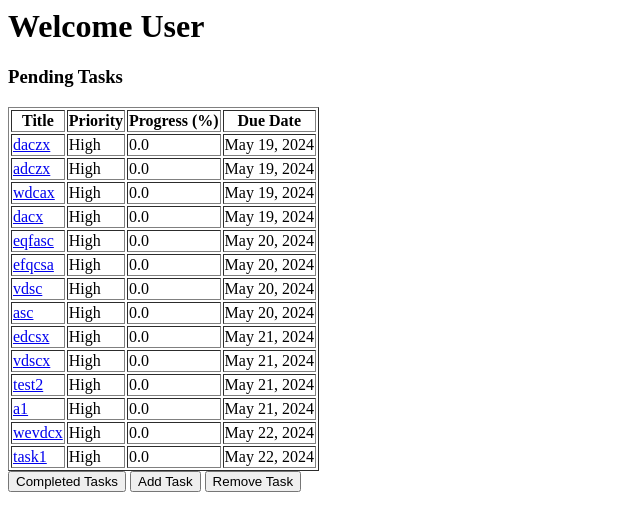
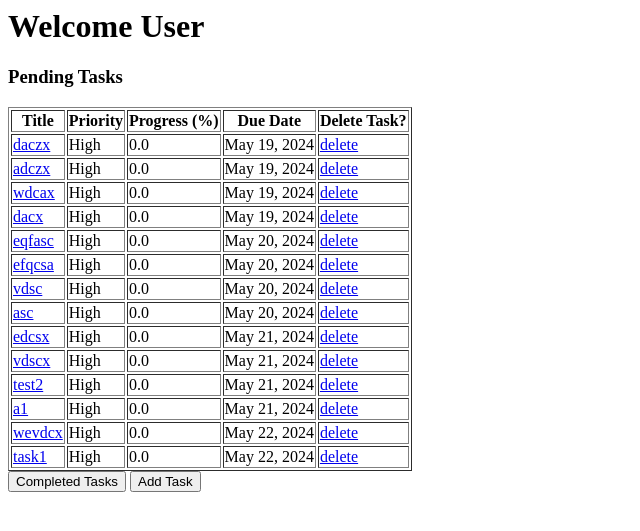
Before and after one commit to husainasad/TeamMate, a Django app: page /tasks/ in a window 1280 px wide. Shown: the top 531 px of the page, without its empty margins (0-640 px from the left). Run offline with Django 5.2, Linux system fonts and the light colour scheme; data comes from the database, SQL or seed files in the repository; both versions use the stored data as it was after the commit.

Commit message:
implemented task delete by id

```diff
--- a/TeamMate_DJ/taskManager/templates/completed_tasks.html
+++ b/TeamMate_DJ/taskManager/templates/completed_tasks.html
@@ -13,6 +13,7 @@
             <th>Priority</th>
             <th>Progress (%)</th>
             <th>Due Date</th>
+            <th>Delete Task?</th>
         </tr>
         {% for x in data %}
         <tr>
@@ -20,6 +21,7 @@
             <td>{{x.priority}}</td>
             <td>{{x.progress}}</td>
             <td>{{x.due_date}}</td>
+            <td><a href={% url 'delete task' id=x.id %}>delete</a></td>
         </tr>
         {% endfor %}
     </table>
--- a/TeamMate_DJ/taskManager/templates/taskPage.html
+++ b/TeamMate_DJ/taskManager/templates/taskPage.html
@@ -13,6 +13,7 @@
             <th>Priority</th>
             <th>Progress (%)</th>
             <th>Due Date</th>
+            <th>Delete Task?</th>
         </tr>
         {% for x in data %}
         <tr>
@@ -20,10 +21,10 @@
             <td>{{x.priority}}</td>
             <td>{{x.progress}}</td>
             <td>{{x.due_date}}</td>
+            <td><a href={% url 'delete task' id=x.id %}>delete</a></td>
         </tr>
         {% endfor %}
     </table>
     <a href= {% url 'completed tasks' %}><button type="button">Completed Tasks</button></a>
     <a href= {% url 'add task' %}><button type="button">Add Task</button></a>
-    <button type="button">Remove Task</button>
 {% endblock %}
--- a/TeamMate_DJ/taskManager/urls.py
+++ b/TeamMate_DJ/taskManager/urls.py
@@ -9,4 +9,5 @@ urlpatterns = [
     path('tasks/completed/', views.completed_tasks, name='completed tasks'),
     path('tasks/<int:id>', views.tasks_details, name='task details'),
     path('tasks/update/<int:id>', views.update_task, name='update task'),
+    path('tasks/delete/<int:id>', views.delete_task, name='delete task'),
 ]
--- a/TeamMate_DJ/taskManager/views.py
+++ b/TeamMate_DJ/taskManager/views.py
@@ -82,6 +82,19 @@ def update_task(request, id):
 
             return redirect('task details', id=id)
     else:
-        form = form = TaskForm(instance=cur_task)
+        form = TaskForm(instance=cur_task)
 
     return render(request, 'update_task.html', {'form':form})
+
+def delete_task(request, id):
+    cur_task = Task.objects.get(id=id)
+    associated_tags = cur_task.tags.all()
+
+    for tag in associated_tags:
+        if Task.objects.filter(tags=tag).count() == 1:
+            tag.delete()
+        else:
+            cur_task.tags.remove(tag)
+
+    cur_task.delete()
+    return redirect('pending tasks')
```
Also changed, not shown: TeamMate_DJ/db.sqlite3.
